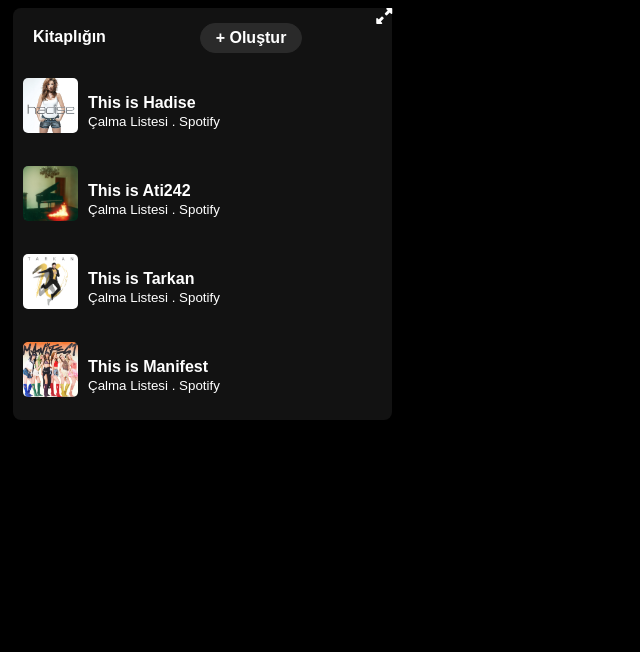
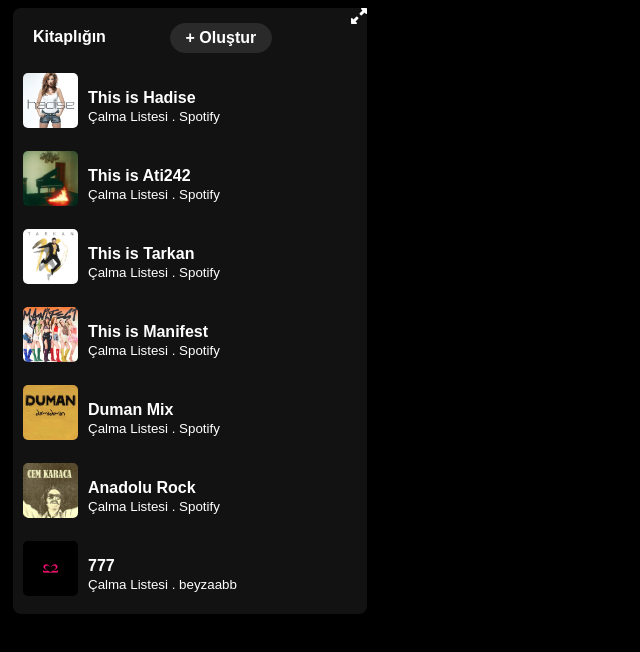
Before and after one commit to beyzakoc2/instagram-clone, a plain HTML site: page spotify-clone/index.html in a window 1280 px wide. Shown: the whole page, without its empty margins (0-640 px from the left). Drawn offline with Linux system fonts and the light colour scheme.

Commit message:
playlists added, titles added but couldnt adjust the position of titles

```diff
--- a/spotify-clone/index.css
+++ b/spotify-clone/index.css
@@ -3,7 +3,7 @@ body{
     font-family: Arial, Helvetica, sans-serif;
 }
 .left-container{
-    width: 30%;
+    width: 28%;
     display: flex;
     background-color: #121212;
     margin: 5px;
@@ -22,7 +22,7 @@ body{
 .playlist{
     display: flex;
     color: white;
-    padding: 10px;
+    padding: 5px 10px;
 }
 .bookcase{
     margin: 20px;
@@ -34,6 +34,7 @@ body{
     display: inline;
     font-weight: bold;
     margin: 15px;
+    margin-right: 50px;
     padding-left: 15px;
     padding-right: 15px;
     padding-bottom: 5px;
--- a/spotify-clone/index.html
+++ b/spotify-clone/index.html
@@ -40,6 +40,27 @@
                 <small>Çalma Listesi . Spotify</small>
             </p>
             </div>
+            <div class="playlist">
+            <img src="cover/duman.jpg" alt="">
+            <p>
+                <strong>Duman Mix</strong>
+                <small>Çalma Listesi . Spotify</small>
+            </p>
+            </div>
+            <div class="playlist">
+            <img src="cover/cem-karaca.jpg" alt="">
+            <p>
+                <strong>Anadolu Rock</strong>
+                <small>Çalma Listesi . Spotify</small>
+            </p>
+            </div>
+            <div class="playlist">
+            <img src="cover/22.jpg" alt="">
+            <p>
+                <strong>777</strong>
+                <small>Çalma Listesi . beyzaabb</small>
+            </p>
+            </div>
         </div>
-    </body>
+</body>
 </html>
```
